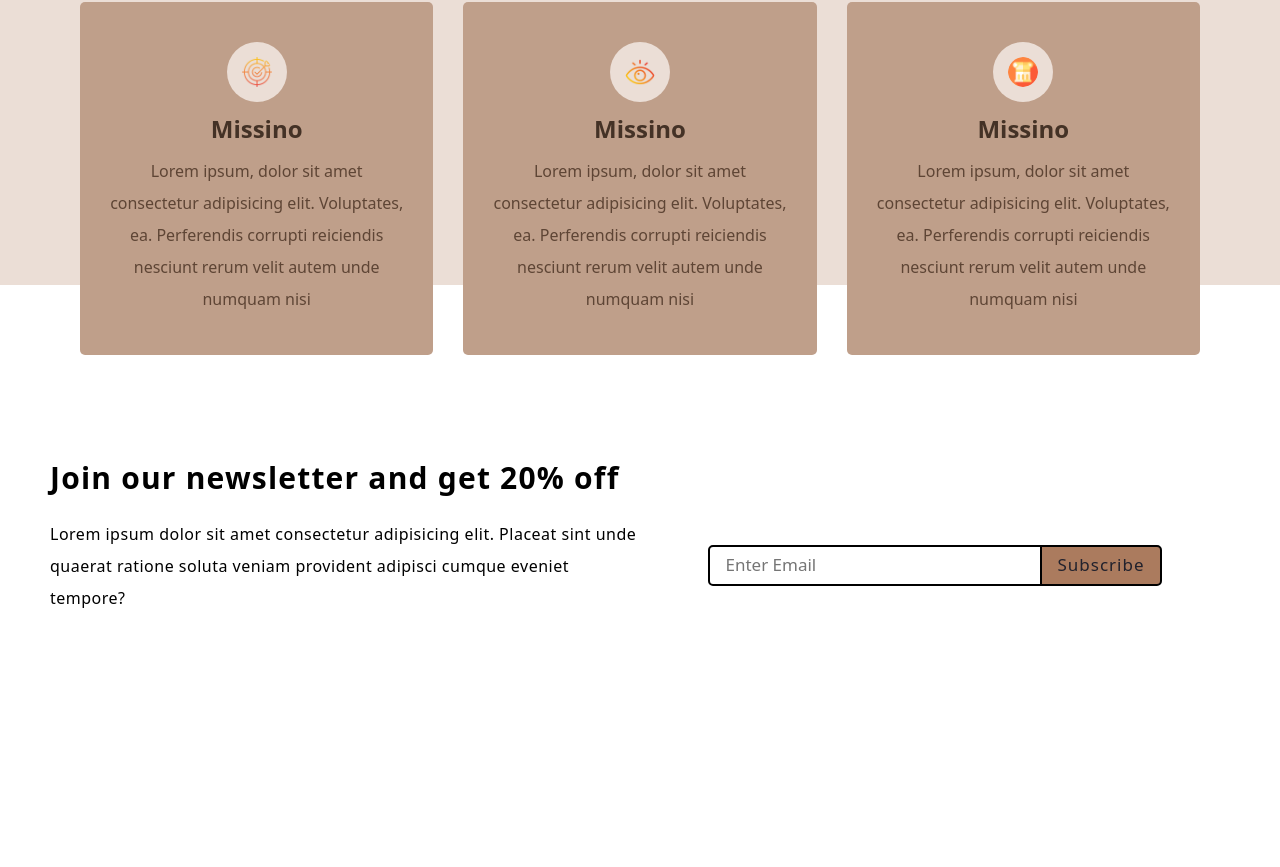
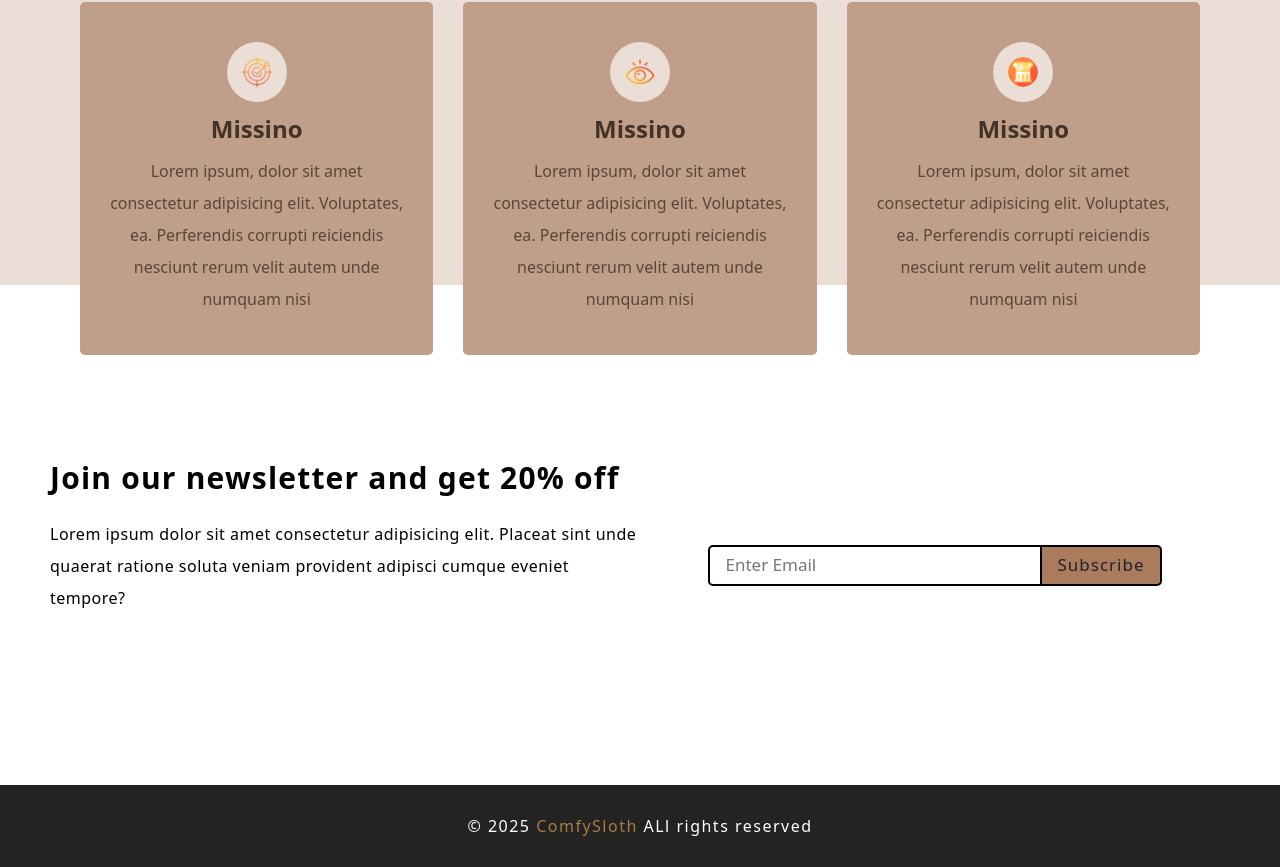
Before and after one commit to Sanjuan1290/ComfySloth, a React (Vite) app: page / in a window 1280 px wide. Shown: the part 1567-2434 px from the top of the page. Before the commit the page ends 2352 px from the top, so only its background shows below. Built offline with nearby package versions, Linux system fonts and the light colour scheme.

Commit message:
feat: footer done

```diff
--- a/src/ComfyLayout.jsx
+++ b/src/ComfyLayout.jsx
@@ -1,6 +1,7 @@
 
 import { Outlet } from "react-router-dom"
 import Header from './components/Header'
+import Footer from "./components/Footer"
 import { useState } from "react"
 
 export default function Layout(){
@@ -12,6 +13,7 @@ export default function Layout(){
         <>
             <Header isMobile={isMobile} setIsMobile={setIsMobile}/>
             <Outlet context={{isMobile, setIsMobile}}/>
+            <Footer />
         </>
     )
 }
--- /dev/null
+++ b/src/components/Footer.jsx
@@ -0,0 +1,8 @@
+
+export default function Footer(){
+    return(
+        <footer>
+            <p>© 2025 <span className="comfySloth">ComfySloth</span> ALl rights reserved</p>
+        </footer>
+    )
+}
--- /dev/null
+++ b/src/componentsStyle/footer.css
@@ -0,0 +1,14 @@
+
+footer{
+    background-color: rgb(35,35,34);
+    padding: 30px 0px;
+    text-align: center;
+}
+
+footer > p{
+    color: white;
+    letter-spacing: 1.5px;
+}
+footer > p > .comfySloth{
+    color: rgb(171,122,73);
+}
--- a/src/style.css
+++ b/src/style.css
@@ -1,4 +1,5 @@
 @import url('./componentsStyle/header.css');
+@import url('./componentsStyle/footer.css');
 @import url('./componentsStyle/HomeStyle/shopNowStyle.css');
 @import url('./componentsStyle/HomeStyle/featuredStyle.css');
 @import url('./componentsStyle/HomeStyle/customStyle.css');
```
